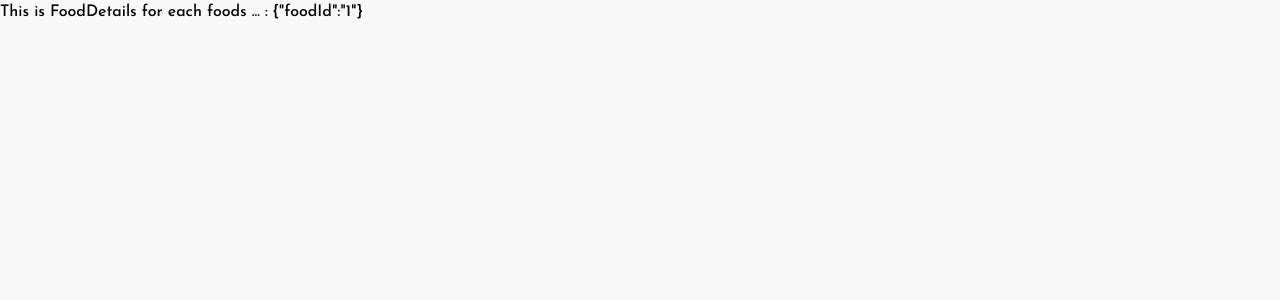
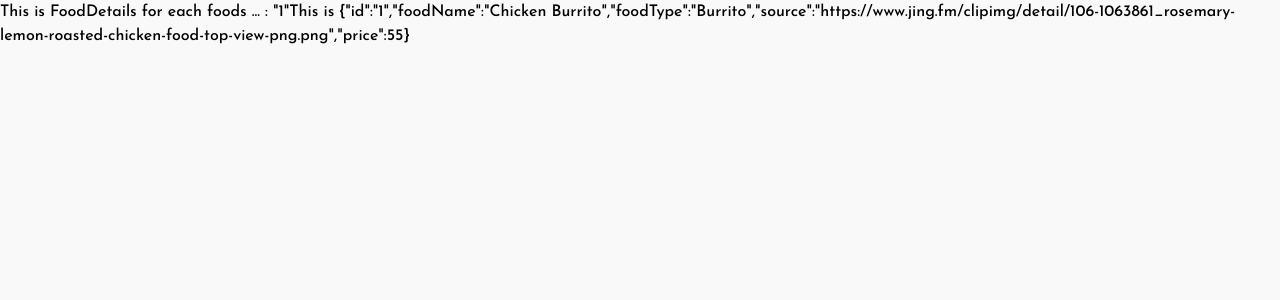
Before and after one commit to Abolfazl181920/Food-Delivery, a React (Create React App) app: page /foods/1 in a window 1280 px wide. Shown: the top 300 px of the page. Built offline with nearby package versions, Linux system fonts and the light colour scheme; data requests are answered from the project's data file.

Commit message:
dynamic routes: done it!

```diff
--- a/src/food/FoodDetails.js
+++ b/src/food/FoodDetails.js
@@ -1,12 +1,27 @@
+import { useEffect, useState } from 'react'
 import { useParams } from 'react-router-dom'
 
 const FoodDetails = () => {
 
-    const foodId = useParams()
+    const [ data, setData ] = useState()
+    const { foodId } = useParams()
+
+    useEffect(() => {
+        async function fetchData() {
+            const fetchData = await fetch (
+                `http://localhost:3003/foods/${foodId}`
+            )
+            const response = await fetchData.json()
+            setData(response)
+        }
+        fetchData()
+
+    }, [ data ])
 
     return (
         <div>
             This is FoodDetails for each foods ... : {JSON.stringify(foodId)}
+            This is {JSON.stringify(data)}
         </div>
     )
 }
```
